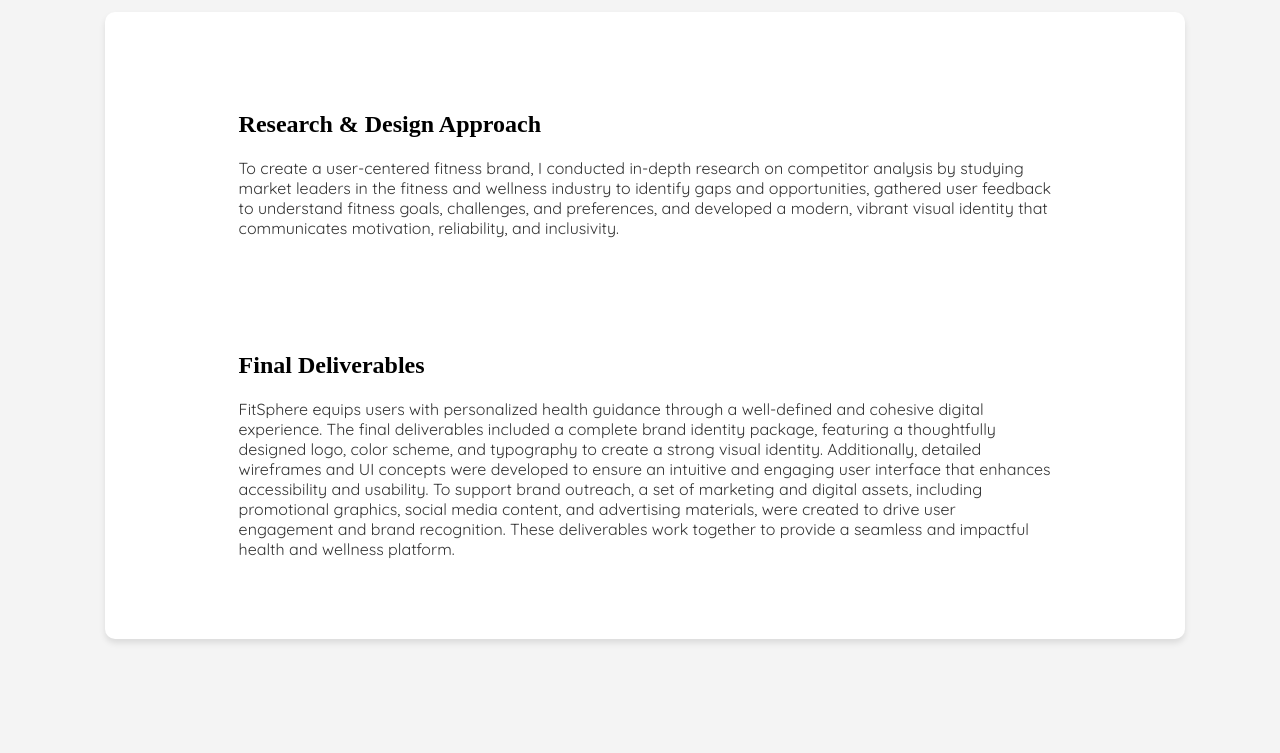
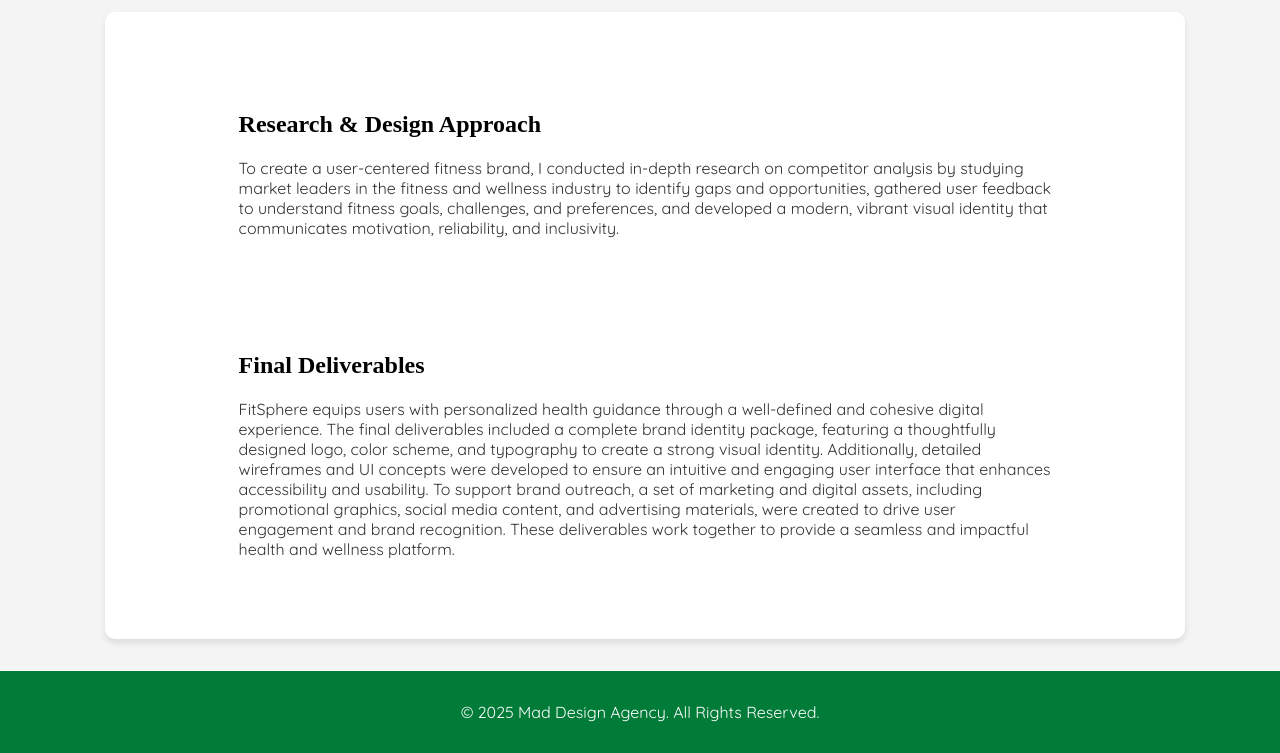
Before and after one commit to MDAllan/madporfolio, a plain HTML site: page projects/fitSphere.html in a window 1280 px wide. Shown: the part 2849-3602 px from the top of the page. Before the commit the page ends 3520 px from the top, so only its background shows below. Drawn offline with Linux system fonts and the light colour scheme; a web font is replaced by a local one.

Commit message:
added the footer, fixed file path

```diff
--- a/projects/fitSphere.html
+++ b/projects/fitSphere.html
@@ -303,5 +303,9 @@ document.addEventListener("DOMContentLoaded", () => {
     showSlide(slideIndex);
 });
     </script>
+
+       <footer>
+        <p>&copy; 2025 Mad Design Agency. All Rights Reserved.</p>
+    </footer>
 </body>
 </html>
--- a/projects/projstyles.css
+++ b/projects/projstyles.css
@@ -55,6 +55,15 @@ nav ul li a {
     font-size: 18px;
 }
 
+/* Footer */
+footer {
+    text-align: center;
+    padding: 15px;
+    background: #007b38;
+    color: white;
+}
+
+
 @media (max-width: 768px) {
     .container {
         padding: 15px;
```
Also changed, not shown: about.html (+1 -5 lines), index.html (+1 -1 lines), projects/princetires.html (+4 -0 lines), projects/sistersfilaah.html (+6 -0 lines).
